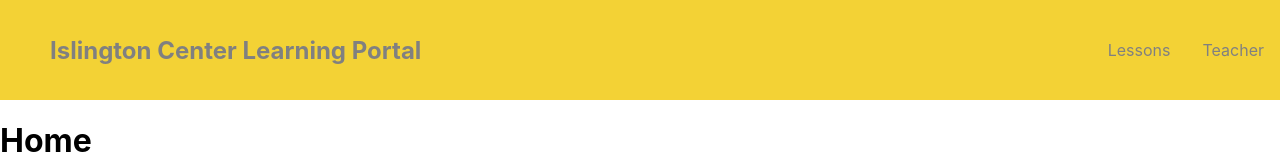
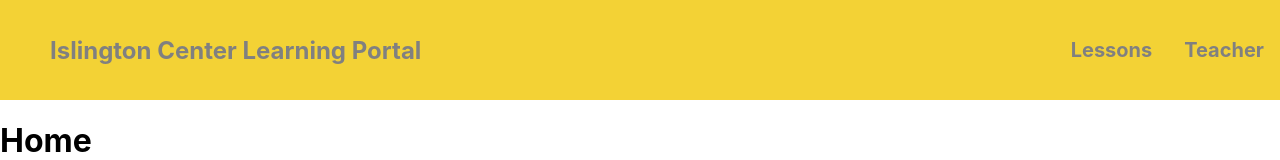
Before and after one commit to douglas86/cyf-Ldn8-Islington-Center-v2, a React (Create React App) app in the folder client/: page / in a window 1280 px wide. Shown: the top 160 px of the page. Built offline with nearby package versions, Linux system fonts and the light colour scheme.

Commit message:
Added some styling to the header

```diff
--- a/client/src/components/organism/Header.module.css
+++ b/client/src/components/organism/Header.module.css
@@ -20,6 +20,12 @@
 .nav_menu {
   display: flex;
 }
+
+.nav_menu li {
+  font-size: 20px;
+  font-weight: bold;
+}
+
 ul {
   list-style-type: none;
 }
```
